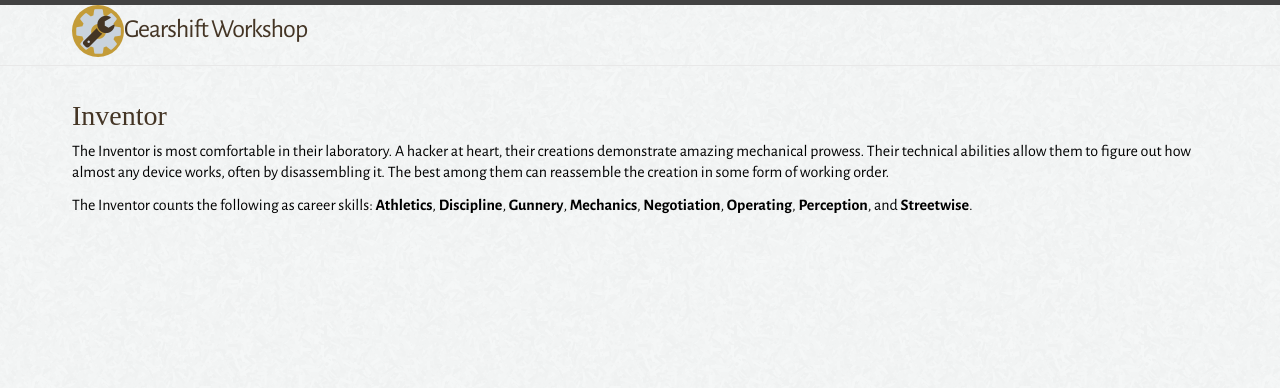
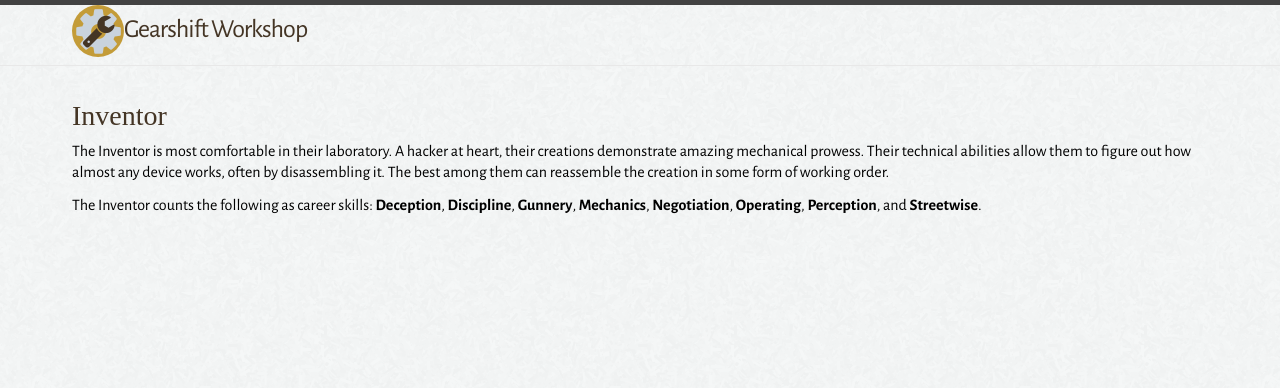
Before and after one commit to BZWingZero/Gearshift-Workshop, a Jekyll site: the page built from _careers/inventor.md, in a window 1280 px wide. Shown: the top 388 px of the page. Built offline with Jekyll 4.4.1, drawn with Linux system fonts in a browser that asks for light colours; some web fonts are replaced.

Commit message:
Typo fixes

```diff
--- a/_careers/inventor.md
+++ b/_careers/inventor.md
@@ -5,4 +5,4 @@ layout: default
 ## Inventor
 The Inventor is most comfortable in their laboratory. A hacker at heart, their creations demonstrate amazing mechanical prowess. Their technical abilities allow them to figure out how almost any device works, often by disassembling it. The best among them can reassemble the creation in some form of working order.
 
-The Inventor counts the following as career skills: **Athletics**, **Discipline**, **Gunnery**, **Mechanics**, **Negotiation**, **Operating**, **Perception**, and **Streetwise**.
+The Inventor counts the following as career skills: **Deception**, **Discipline**, **Gunnery**, **Mechanics**, **Negotiation**, **Operating**, **Perception**, and **Streetwise**.
```
Also changed, not shown: _talents/rehearsed_conversion.md (+1 -1 lines), _talents/force_explosion.md (line endings or trailing spaces).
